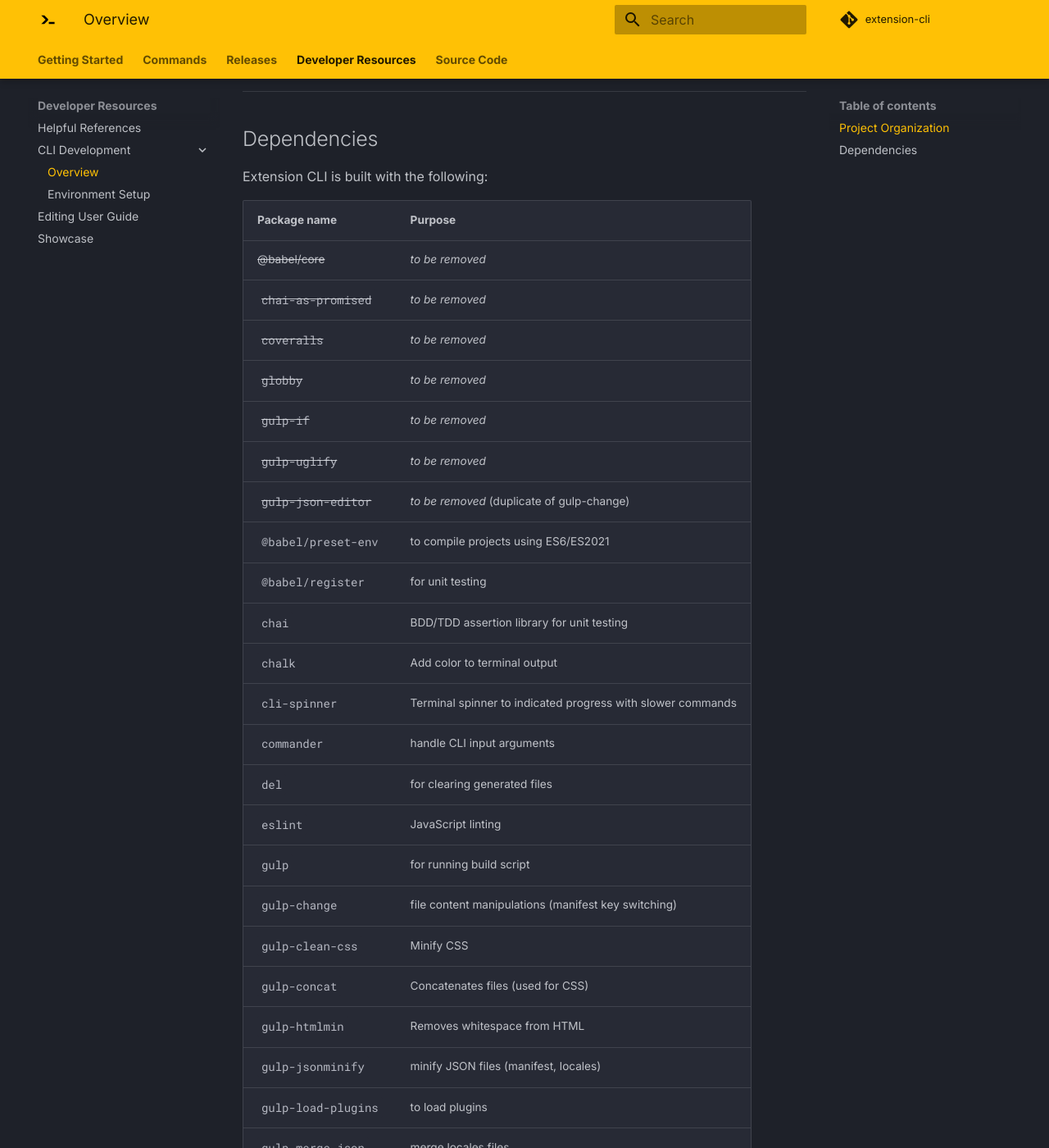
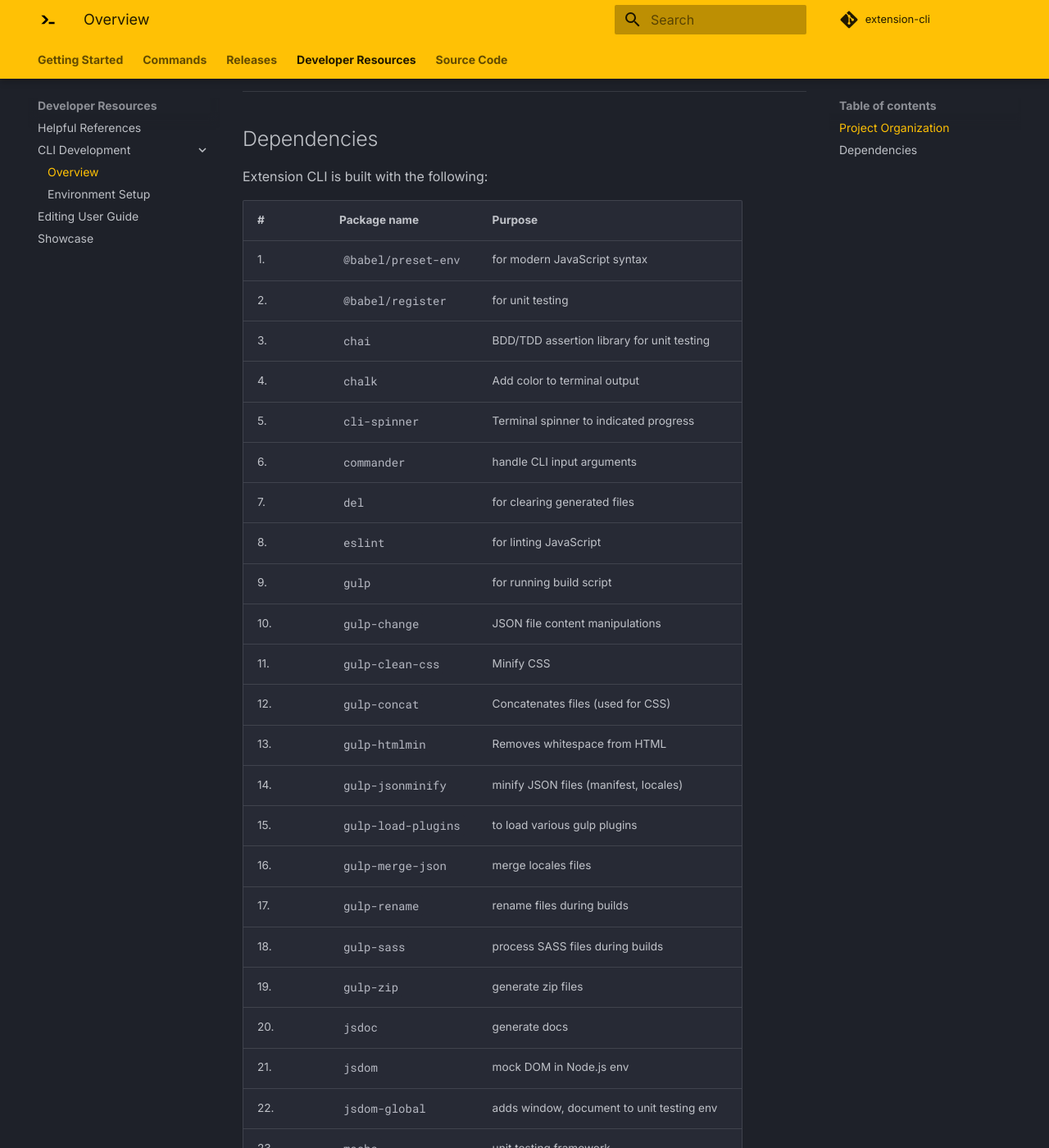
Before and after one commit to MobileFirstLLC/extension-cli, an MkDocs documentation site: the page built from guide/13-cli-development.md, in a window 1280 px wide and 1400 px high, scrolled down 892 px. Shown: the whole window at 82% size. Built offline with MkDocs 1.6.1 and Material for MkDocs 9.7.7, drawn with Linux system fonts in a browser that asks for light colours; comment, search, counter and statistics services are not loaded; some of the changed text lies outside the part shown.

Commit message:
update guide

```diff
--- a/guide/13-cli-development.md
+++ b/guide/13-cli-development.md
@@ -34,42 +34,35 @@
 
 Extension CLI is built with the following:
 
-| Package name | Purpose |
-| --- | --- |
-| <strike>@babel/core</strike> | _to be removed_ |
-| <strike>`chai-as-promised`</strike> | _to be removed_ |
-| <strike>`coveralls`</strike>  |  _to be removed_ |
-| <strike>`globby`</strike> | _to be removed_ |
-| <strike>`gulp-if`</strike> | _to be removed_ |
-| <strike>`gulp-uglify`</strike> | _to be removed_ |
-| <strike>`gulp-json-editor`</strike> | _to be removed_ (duplicate of gulp-change) |
-| `@babel/preset-env` | to compile projects using ES6/ES2021 |
-| `@babel/register` | for unit testing |
-| `chai` | BDD/TDD assertion library for unit testing |
-| `chalk` | Add color to terminal output |
-| `cli-spinner` | Terminal spinner to indicated progress with slower commands |
-| `commander` | handle CLI input arguments |
-| `del` | for clearing generated files |
-| `eslint` | JavaScript linting |
-| `gulp` | for running build script |
-| `gulp-change` | file content manipulations (manifest key switching) |
-| `gulp-clean-css` | Minify CSS |
-| `gulp-concat` | Concatenates files (used for CSS) |
-| `gulp-htmlmin` | Removes whitespace from HTML |
-| `gulp-jsonminify` | minify JSON files (manifest, locales) |
-| `gulp-load-plugins` | to load plugins |
-| `gulp-merge-json` | merge locales files |
-| `gulp-rename` | rename filename |
-| `gulp-sass` | process SASS files during builds |
-| `gulp-zip` | make zip files |
-| `jsdoc` | generate docs |
-| `jsdom` | mock dom during unit testing |
-| `jsdom-global` | add DOM to Node.js env |
-| `mocha` | unit testing framework |
-| `nyc` | unit testing code coverage tool  |
-| `prompts` | create CLI prompts with interactive selectors etc. |
-| `sass` | compile SASS files during builds |
-| `sinon` | JavaScript test spies, stubs and mocks |
-| `sinon-chrome` | unit testing for chrome extensions |
-| `webpack-stream` | build javascript files |
-| `yargs` | parse keyword args (build, tests) |
+| # | Package name | Purpose |
+| --- | --- | --- |
+| 1. | `@babel/preset-env` | for modern JavaScript syntax |
+| 2. | `@babel/register` | for unit testing |
+| 3. | `chai` | BDD/TDD assertion library for unit testing |
+| 4. | `chalk` | Add color to terminal output |
+| 5. | `cli-spinner` | Terminal spinner to indicated progress |
+| 6. | `commander` | handle CLI input arguments |
+| 7. | `del` | for clearing generated files |
+| 8. | `eslint` | for linting JavaScript |
+| 9. | `gulp` | for running build script |
+| 10. | `gulp-change` | JSON file content manipulations |
+| 11. | `gulp-clean-css` | Minify CSS |
+| 12. | `gulp-concat` | Concatenates files (used for CSS) |
+| 13. | `gulp-htmlmin` | Removes whitespace from HTML |
+| 14. | `gulp-jsonminify` | minify JSON files (manifest, locales) |
+| 15. | `gulp-load-plugins` | to load various gulp plugins |
+| 16. | `gulp-merge-json` | merge locales files |
+| 17. | `gulp-rename` | rename files during builds |
+| 18. | `gulp-sass` | process SASS files during builds |
+| 19. | `gulp-zip` | generate zip files |
+| 20. | `jsdoc` | generate docs |
+| 21. | `jsdom` | mock DOM in Node.js env |
+| 22. | `jsdom-global` | adds window, document to unit testing env |
+| 23. | `mocha` | unit testing framework |
+| 24. | `nyc` | unit testing code coverage tool  |
+| 25. | `prompts` | create CLI prompts with interactive selectors |
+| 26. | `sass` | compile SASS files during builds |
+| 27. | `sinon` | JavaScript test spies, stubs and mocks |
+| 28. | `sinon-chrome` | unit testing for extensions |
+| 29. | `webpack-stream` | build javascript files |
+| 30. | `yargs` | parse keyword args (build, tests) |
```
Also changed, not shown: 3 other files.
